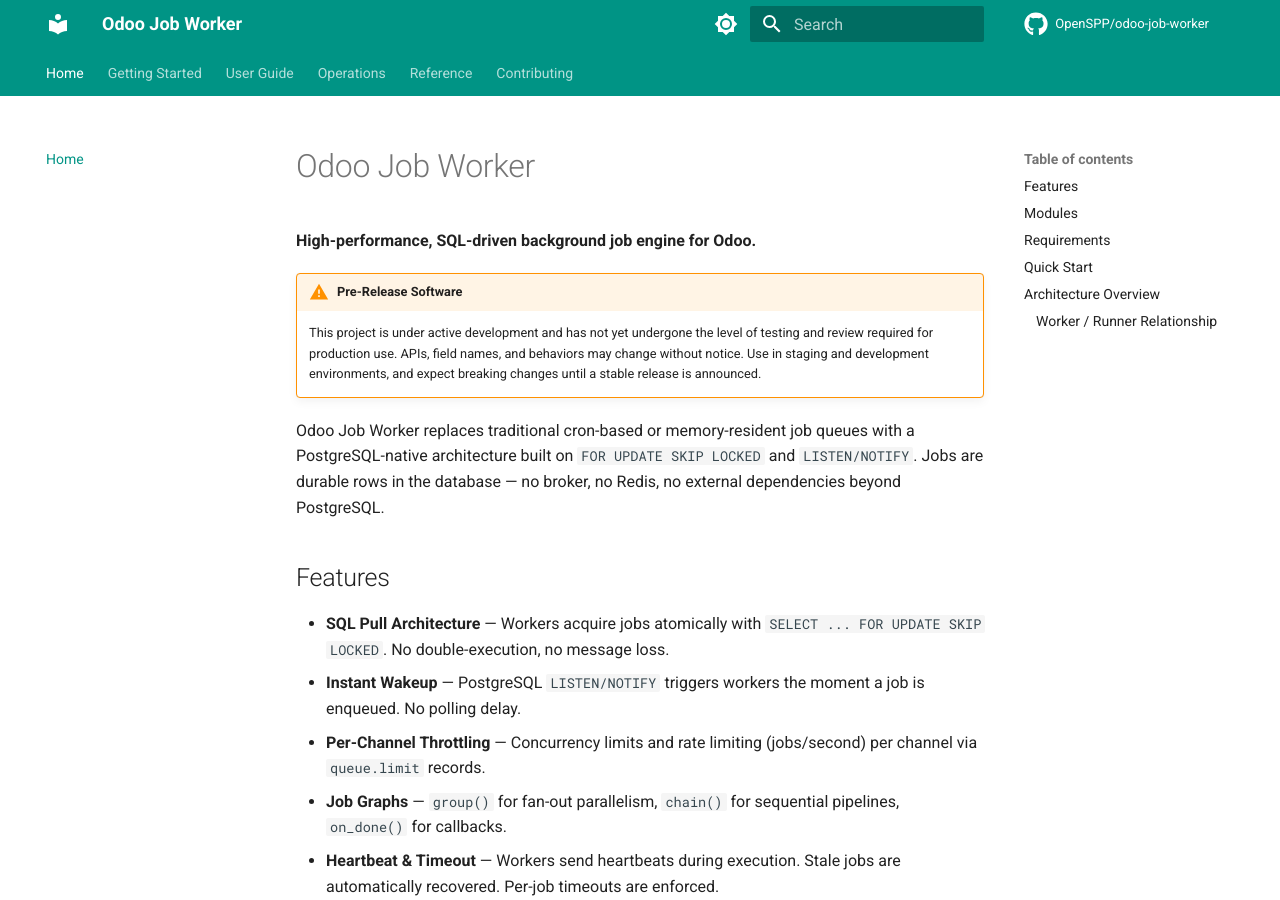
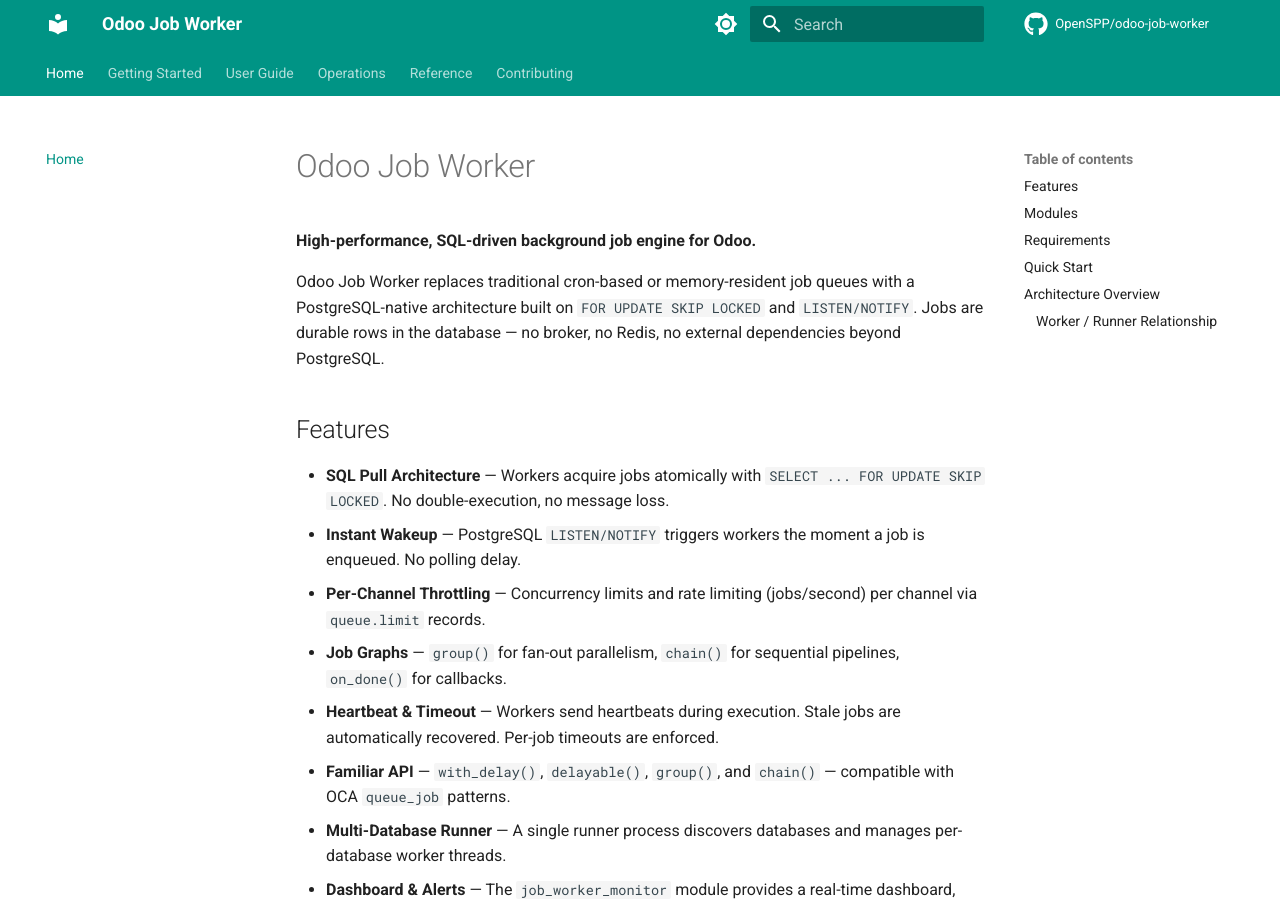
Before and after one commit to OpenSPP/odoo-job-worker, an MkDocs documentation site: the page built from docs/index.md, in a window 1280 px wide and 900 px high. Built offline with MkDocs 1.6.1 and Material for MkDocs 9.7.7, drawn with Linux system fonts in a browser that asks for light colours; comment, search, counter and statistics services are not loaded.

Commit message:
docs: drop pre-release warnings from README and index
The three modules in this repo (job_worker, job_worker_demo,
job_worker_monitor) already carry development_status='Beta' in their
manifests, but the README's blockquote and the docs site's MkDocs
admonition still warned readers that the project was pre-release and
not suitable for production. That's no longer accurate and was being
called out by reviewers — drop both blocks so the published landing
pages align with the actual maturity status.

```diff
--- a/docs/index.md
+++ b/docs/index.md
@@ -1,12 +1,6 @@
 # Odoo Job Worker
 
 **High-performance, SQL-driven background job engine for Odoo.**
-
-!!! warning "Pre-Release Software"
-    This project is under active development and has not yet undergone the level of
-    testing and review required for production use. APIs, field names, and behaviors
-    may change without notice. Use in staging and development environments, and
-    expect breaking changes until a stable release is announced.
 
 Odoo Job Worker replaces traditional cron-based or memory-resident job queues with a
 PostgreSQL-native architecture built on `FOR UPDATE SKIP LOCKED` and `LISTEN/NOTIFY`.
```
Also changed, not shown: README.md (+0 -2 lines).
